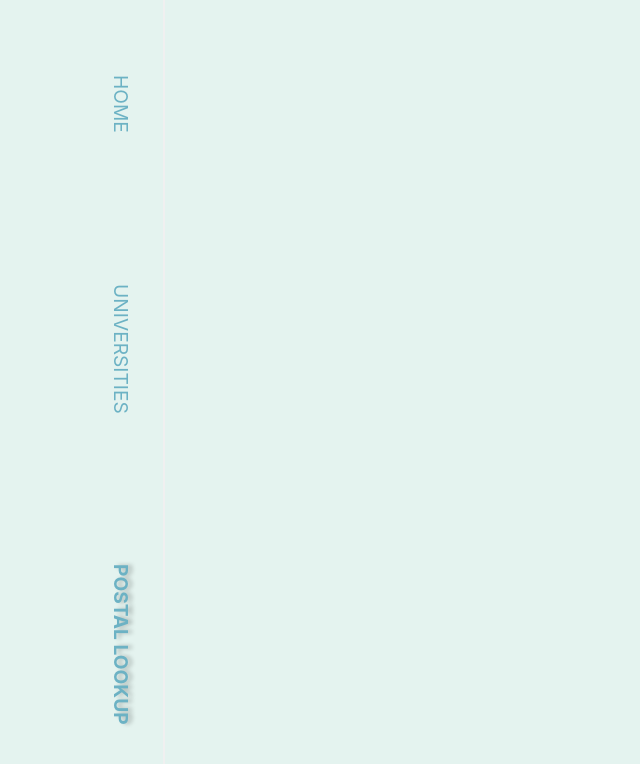
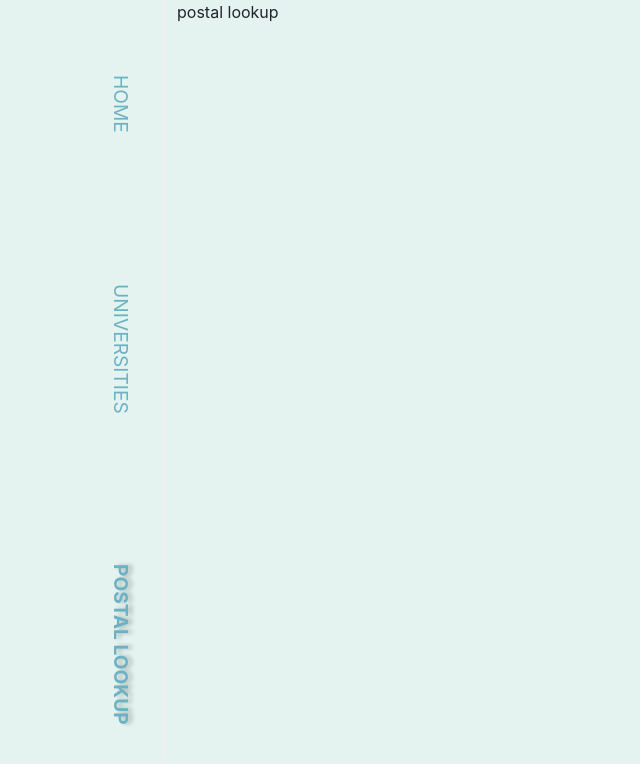
Before and after one commit to LiangT721/taylor_launchpad-react-code-challenge, a React (Create React App) app: page /postal in a window 1280 px wide. Shown: the top 764 px of the page, without its empty margins (0-640 px from the left). Built offline with nearby package versions, Linux system fonts and the light colour scheme.

Commit message:
Created postal lookup page from postal branch

```diff
--- a/src/App.js
+++ b/src/App.js
@@ -5,6 +5,7 @@ import { Routes, Route } from "react-router-dom";
 import Nav from "./components/nav/nav.component";
 import Homepage from "./pages/homepage/homepage.component";
 import UniversitiesPage from "./pages/universitiesPage/universitiesPage.component";
+import PostalPage from "./pages/postalPage/postalPage.component";
 
 function App() {
   return (
@@ -15,6 +16,7 @@ function App() {
           <Routes>
             <Route path="/" element={<Homepage />} />
             <Route path="/universities" element={<UniversitiesPage />} />
+            <Route path="/postal" element={<PostalPage />} />
           </Routes>
         </div>
       </div>
--- /dev/null
+++ b/src/pages/postalPage/postalPage.component.jsx
@@ -0,0 +1,12 @@
+import React from "react";
+
+import './postalPage.style.scss'
+
+const PostalPage = () => {
+    return(
+        <div className="postal-page">
+        postal lookup</div>
+    )
+}
+
+export default PostalPage;
```
Also changed, not shown: src/pages/postalPage/postalPage.style.scss (added).
